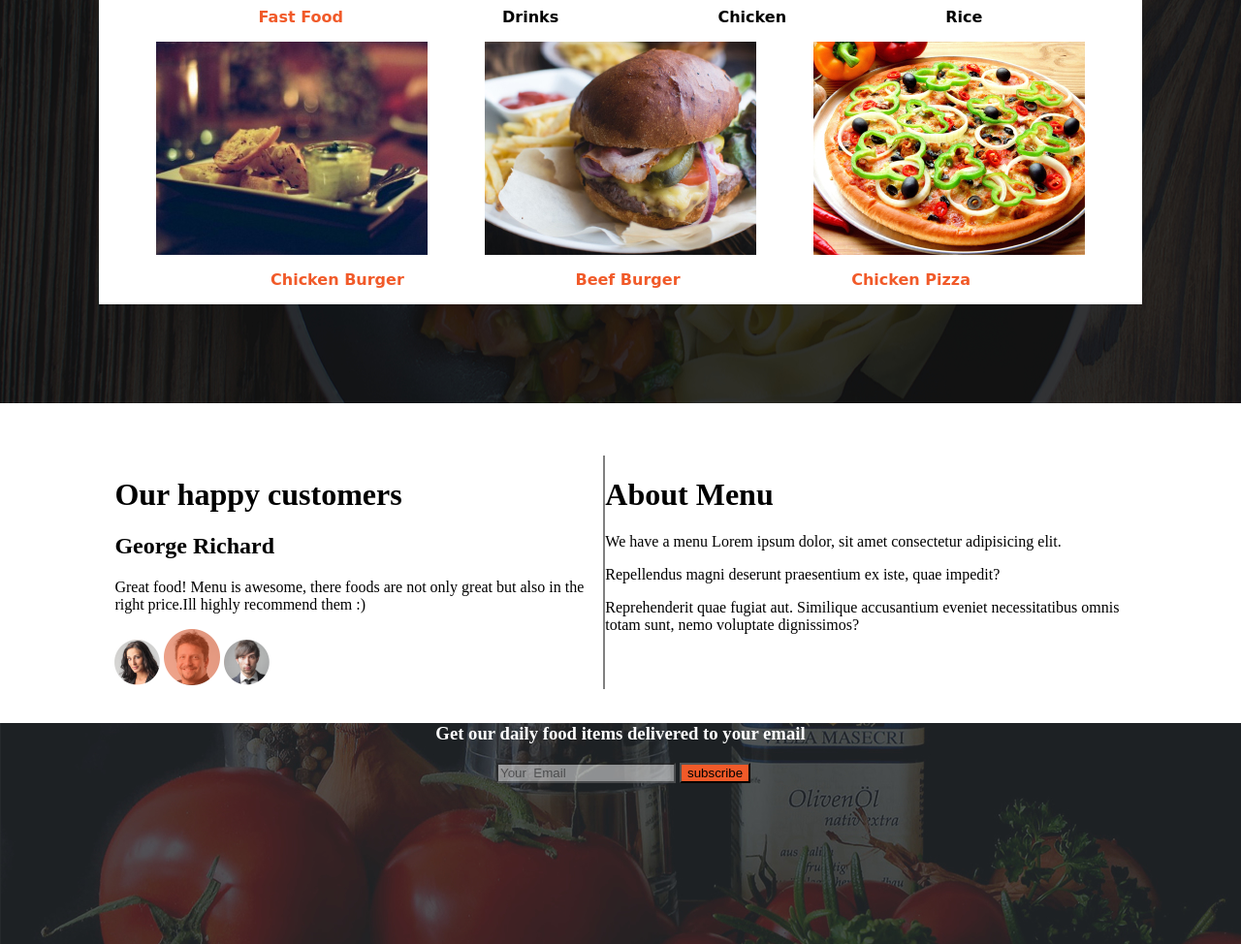
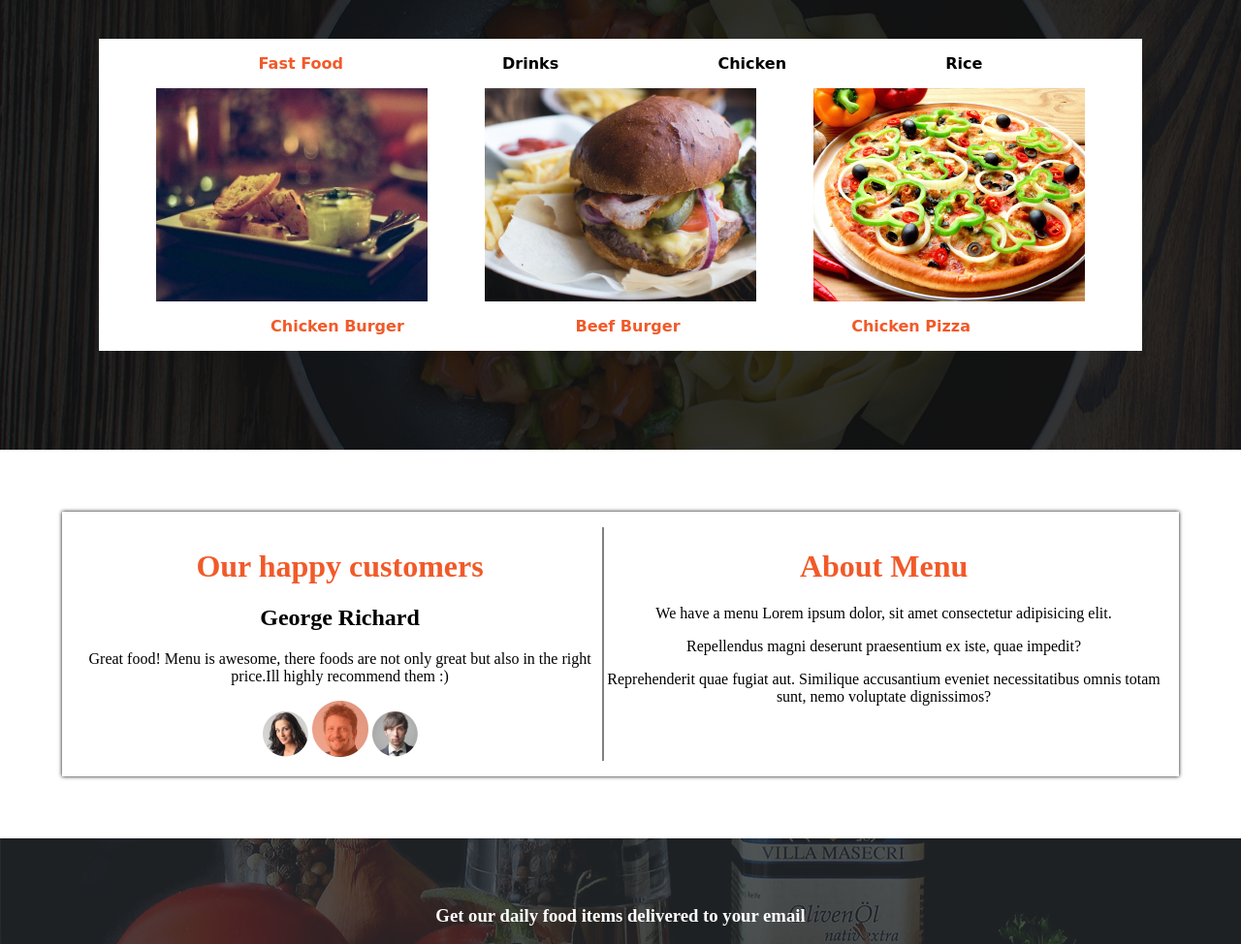
Before and after one commit to halima254/anita-s-kitchen, a plain HTML site: page index.html in a window 1280 px wide. Shown: the part 1826-2800 px from the top of the page at 97% size. Drawn offline with Linux system fonts and the light colour scheme.

Commit message:
boxshadow

```diff
--- a/index.css
+++ b/index.css
@@ -1,7 +1,12 @@
-html,
+
 body {
-    margin: 0px;
-    height: 100%;
+
+    max-height: 100%;
+    max-width: 1500px;
+    margin: 0 auto;
+    margin-top: 20px;
+    margin-bottom: 20px;
+
 
 }
 .wrapper{
@@ -20,6 +25,7 @@ body {
     margin: 17px 22px;
     height: 3px;
     border-radius: 45px;
+
 
 }
 .first{
@@ -153,6 +159,8 @@ body {
 
     border: 1.0em solid rgba(0, 0, 0, 0.05);
     display: flex;
+    box-shadow: 0px 0px 12px 6px gray;
+
 
 
 }
@@ -167,7 +175,7 @@ body {
     width: 70%;
     justify-content: space-between;
     font-family: 'Baloo Tammudu 2', cursive;
-
+     font-family: 'Baloo Tammudu 2', cursive;
 }
 
 #fastfooddetails{
@@ -243,13 +251,15 @@ body {
     margin-top: 3%;
     margin-left: 8%;
     margin-right: 8%;
-    box-shadow: 2px 3px 5px 2px solid gray;
+    box-shadow: 0 0 4px;
     padding: 1.0em;
-    border: 1opx solid rgba(0, 0, 0, 0.05);
+    margin: 5%;
+
 
 }
 #menu{
     border-left: 2px solid gray;
+    text-align: center;
 }
 #fastfooddetails a{
     color: #F15A29;
@@ -265,14 +275,17 @@ body {
     margin-left: 40%;
 
 }
-#subscribe{
-    display: flex;
+.subscribe{
+
     background-color: #F15A29;
+    color: white;
 
 }
 button{
     background-color: #F15A29;
+
 }
+
 .delivery h3{
     color:white;
     text-align: center;
@@ -280,6 +293,7 @@ button{
 .email{
 background-color: white;
 opacity: 0.5;
+padding: 17px;
 }
 footer{
     background-color: #F15A29;
@@ -294,3 +308,18 @@ footer{
     margin-right: 48%;
     justify-content: space-between;
 }
+.customer h1{
+    color: #F15A29;
+}
+#feedbacks{
+    text-align: center;
+}
+.delivery{
+    padding-top: 50px;
+}
+button{
+padding: 15px;
+ background-color: white;
+ color: #F15A29;
+ border: #F15A29 solid 1px;
+}
--- a/index.html
+++ b/index.html
@@ -3,7 +3,7 @@
 <head>
     <meta charset="UTF-8">
     <meta http-equiv="X-UA-Compatible" content="IE=edge">
-    <meta name="viewport" content="width=device-width, initial-scale=1.0">
+    <meta name="viewport" content="width=device-width">
     <link rel="stylesheet" href="index.css">
     <title>Anitas Kitchen</title>
 </head>
@@ -60,7 +60,7 @@
           <h1>Fast Food</h1>
           <h2> You'll love our delicious fast food</h2>
           <p>Lorem ipsum dolor sit amet consectetur adipisicing elit. Placeat nulla reprehenderit amet quod maiores. Magnam sunt dolor cumque mollitia quia hic autem dicta. Deserunt expedita autem, reprehenderit aliquam itaque ipsam.</p>
-          <a href="">VIEW GALLERY</a>
+          <button> VIEW GALLERY ➜</button>
         </div>
       </div>
       <div class="drinks">
@@ -68,7 +68,7 @@
             <h1>Drinks</h1>
             <h2> We also produce delicious drinks</h2>
             <p>Lorem ipsum dolor sit amet consectetur adipisicing elit. Quidem aspernatur eaque, recusandae asperiores maxime voluptatem eius esse praesentium inventore voluptates dolorem labore id a perferendis quibusdam nihil. Quasi, odit explicabo.</p>
-            <a href="">VIEW GALLERY</a>
+            <button>VIEW GALLERY ➜</button>
         </div>
           <div id="drinksimages">
             <div class="image-containe">
@@ -110,9 +110,11 @@
                 <p>Great food! Menu is awesome, there foods are not only great but also in
                     the right price.Ill highly recommend them :)
                 </p>
+
                 <img src="./assets/customers/p1.png" alt="Customer 1">
                 <img src="./assets/customers/p2.png" alt="Customer 2">
                 <img src="./assets/customers/p3.png" alt="Customer 3">
+
             </div>
             <div id="menu">
                 <h1>About Menu</h1>
```
